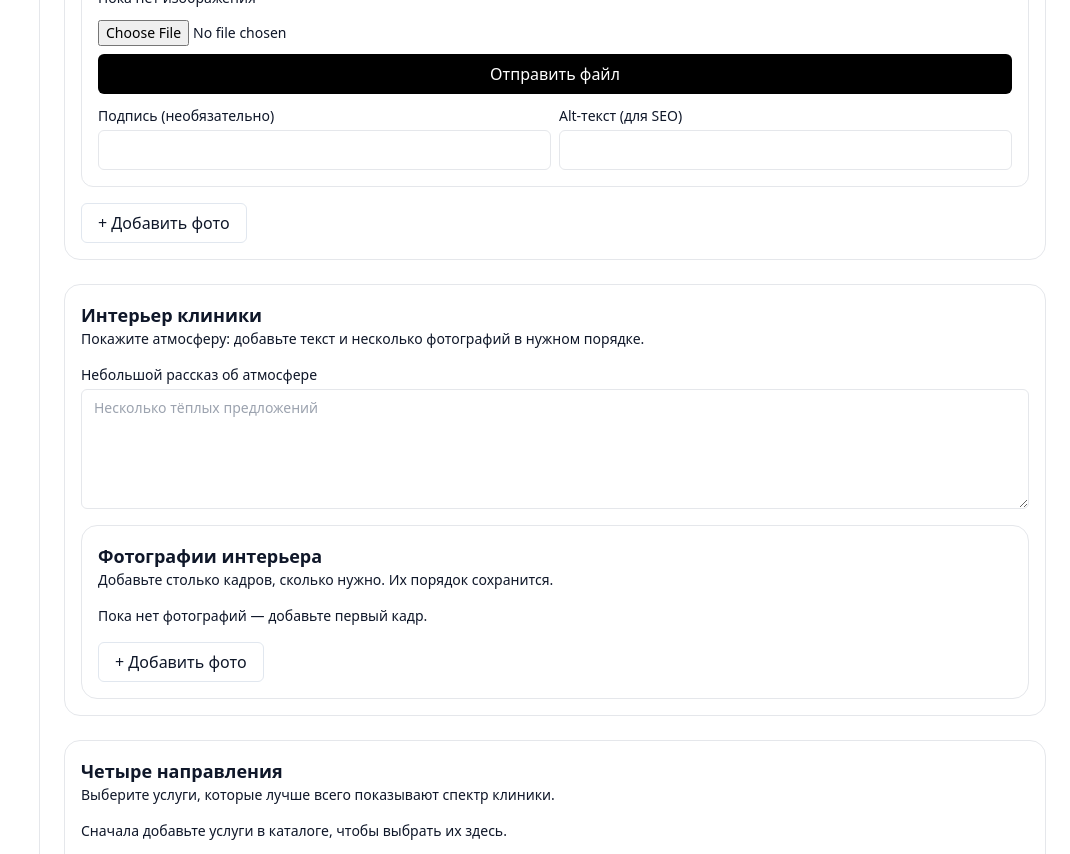
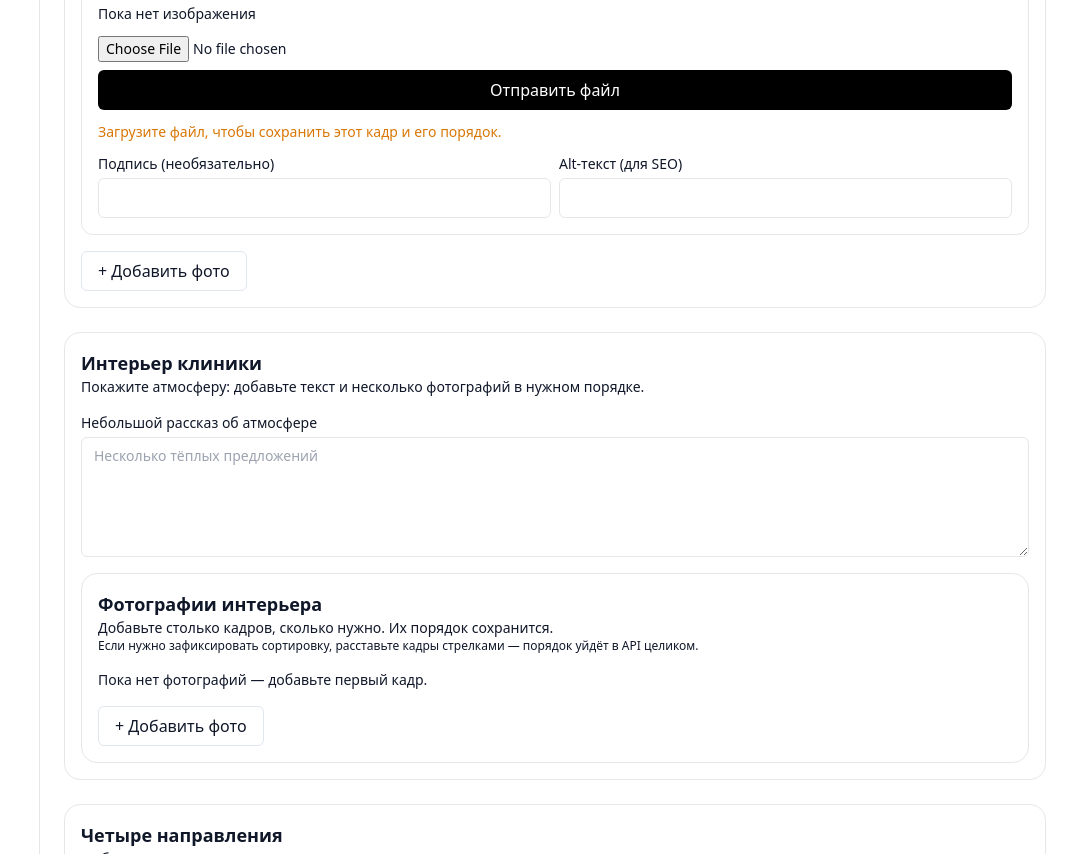
Before and after one commit to supirchayka/octava-adm, a Next.js app: page /admin/pages/home in a window 1280 px wide. Shown: the part 1280-2134 px from the top of the page, without its empty margins (210-1280 px from the left). Built offline with nearby package versions, Linux system fonts and the light colour scheme; no server answers.

Commit message:
Add validation for interior gallery uploads

```diff
--- a/app/admin/pages/home/home-form.tsx
+++ b/app/admin/pages/home/home-form.tsx
@@ -97,6 +97,13 @@ export function HomeForm({ initialData, services }: Props) {
       }
 
       try {
+        const heroMissingIndex = findMissingFileIndex(heroImages)
+        if (heroMissingIndex !== null) {
+          setError(`Загрузите изображение для кадра ${heroMissingIndex + 1} в блоке героя`)
+          setSaving(false)
+          return
+        }
+
         const payload: Record<string, any> = {}
         payload.hero = {
           title: content.heroTitle === "" ? null : content.heroTitle,
@@ -105,6 +112,13 @@ export function HomeForm({ initialData, services }: Props) {
           ctaUrl: content.heroCtaUrl === "" ? null : content.heroCtaUrl,
           images: heroPayload,
         }
+        const interiorMissingIndex = findMissingFileIndex(interiorImages)
+        if (interiorMissingIndex !== null) {
+          setError(`Загрузите изображение для кадра ${interiorMissingIndex + 1} в блоке интерьера`)
+          setSaving(false)
+          return
+        }
+
         payload.interior = {
           text: content.interiorText === "" ? null : content.interiorText,
           images: buildMediaPayload(interiorImages),
@@ -266,6 +280,8 @@ export function HomeForm({ initialData, services }: Props) {
           onChange={setHeroImages}
           onUploaded={scheduleAutoSave}
           allowRemove={heroImages.length > 1}
+          requireFileId
+          orderHint="Порядок сохраняется при сохранении — используйте стрелки, чтобы задать нужную последовательность."
         />
 
         <section className="rounded-2xl border p-4 space-y-4">
@@ -283,6 +299,8 @@ export function HomeForm({ initialData, services }: Props) {
             items={interiorImages}
             onChange={setInteriorImages}
             onUploaded={scheduleAutoSave}
+            requireFileId
+            orderHint="Если нужно зафиксировать сортировку, расставьте кадры стрелками — порядок уйдёт в API целиком."
           />
         </section>
 
@@ -404,6 +422,11 @@ function buildMediaPayload(list: MediaState[]): MediaPayload[] {
 
 type DirectionPayload = { serviceId: number; order: number }
 
+function findMissingFileIndex(list: MediaState[]): number | null {
+  const missingIndex = list.findIndex((item) => !ensureNumber(item.fileId))
+  return missingIndex === -1 ? null : missingIndex
+}
+
 function buildDirectionsPayload(list: DirectionState[]): DirectionPayload[] | null {
   if (list.length === 0) return null
   const payload: DirectionPayload[] = []
@@ -431,14 +454,26 @@ interface MediaSectionProps {
   onChange: (items: MediaState[]) => void
   allowRemove?: boolean
   onUploaded?: () => void
+  requireFileId?: boolean
+  orderHint?: string
 }
 
-function MediaSection({ title, description, items, onChange, allowRemove = true, onUploaded }: MediaSectionProps) {
+function MediaSection({
+  title,
+  description,
+  items,
+  onChange,
+  allowRemove = true,
+  onUploaded,
+  requireFileId = false,
+  orderHint,
+}: MediaSectionProps) {
   return (
     <section className="rounded-2xl border p-4 space-y-4">
       <div>
         <h2 className="text-lg font-semibold">{title}</h2>
         <p className="text-sm text-muted-foreground">{description}</p>
+        {orderHint && <p className="text-xs text-muted-foreground">{orderHint}</p>}
       </div>
       <div className="space-y-4">
         {items.length === 0 && <div className="text-sm text-muted-foreground">Пока нет фотографий — добавьте первый кадр.</div>}
@@ -475,6 +510,9 @@ function MediaSection({ title, description, items, onChange, allowRemove = true,
                 onUploaded?.()
               }}
             />
+            {!item.fileId && requireFileId && (
+              <div className="text-sm text-amber-600">Загрузите файл, чтобы сохранить этот кадр и его порядок.</div>
+            )}
             <div className="grid gap-2 md:grid-cols-2">
               <div className="grid gap-1">
                 <label className="text-sm font-medium">Подпись (необязательно)</label>
```
